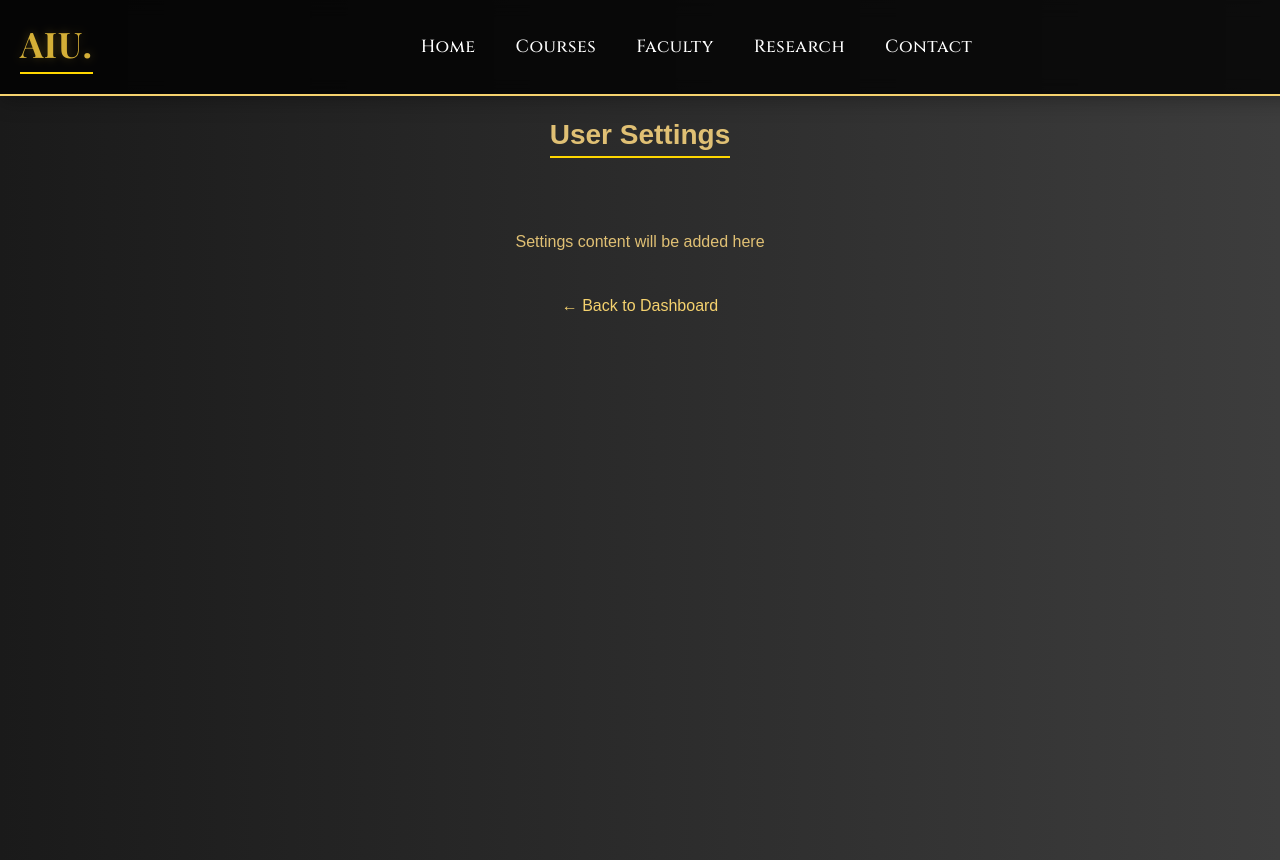
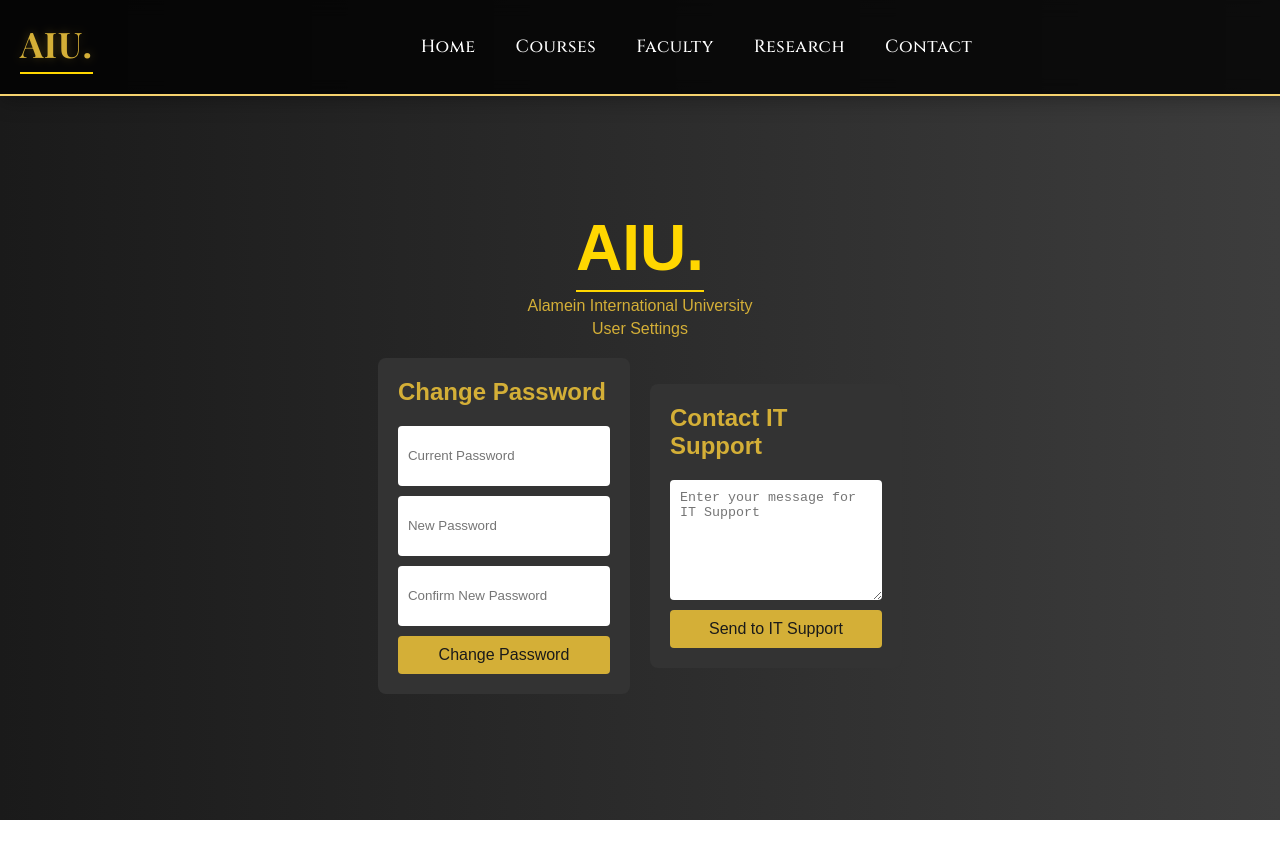
Before and after one commit to Mohamed-Elsogher/AIU-Registration-System-, a React (Vite) app: page /settings in a window 1280 px wide. After the commit the page ends 820 px from the top, so only its background shows below. Built offline with nearby package versions, Linux system fonts and the light colour scheme.

Commit message:
Add User Settings

```diff
--- /dev/null
+++ b/src/components/UserSettings.css
@@ -0,0 +1,75 @@
+.user-settings {
+    margin-top: 15%;
+    color: #d4af37;
+    padding: 20px;
+    font-family: 'Arial', sans-serif;
+  }
+
+  .settings-header {
+    text-align: center;
+    margin-bottom: 20px;
+  }
+
+  .settings-header h1 {
+    font-size: 4em;
+    margin: 0;
+  }
+
+  .settings-header p {
+    margin: 5px 0;
+  }
+
+  .settings-content {
+    display: flex;
+    flex-direction: row;
+    align-items: center;
+    gap: 20px;
+  }
+
+  .change-password, .contact-it {
+    background-color: #333;
+    padding: 20px;
+    border-radius: 8px;
+    width: 100%;
+    max-width: 500px;
+  }
+
+  .change-password h2, .contact-it h2 {
+    margin-top: 0;
+    color: #d4af37;
+  }
+
+  .change-password form, .contact-it form {
+    display: flex;
+    flex-direction: column;
+  }
+
+  .change-password input, .contact-it textarea {
+    margin-bottom: 10px;
+    padding: 10px;
+    border: none;
+    border-radius: 4px;
+  }
+
+  .change-password input[type="password"] {
+    height: 40px;
+  }
+
+  .contact-it textarea {
+    height: 100px;
+    resize: vertical;
+  }
+
+  .change-password button, .contact-it button {
+    padding: 10px;
+    background-color: #d4af37;
+    color: #1a1a1a;
+    border: none;
+    border-radius: 4px;
+    cursor: pointer;
+    font-size: 1em;
+  }
+
+  .change-password button:hover, .contact-it button:hover {
+    background-color: #b89a36;
+  }
--- /dev/null
+++ b/src/components/UserSettings.jsx
@@ -0,0 +1,74 @@
+import React, { useState } from 'react';
+import './UserSettings.css'; // Custom CSS for styling
+
+const UserSettings = () => {
+  const [currentPassword, setCurrentPassword] = useState('');
+  const [newPassword, setNewPassword] = useState('');
+  const [confirmPassword, setConfirmPassword] = useState('');
+  const [itSupportMessage, setItSupportMessage] = useState('');
+
+  const handleChangePassword = (e) => {
+    e.preventDefault();
+    // Here you would typically validate the passwords and send a request to change the password
+    console.log('Password change requested:', { currentPassword, newPassword, confirmPassword });
+  };
+
+  const handleContactIT = (e) => {
+    e.preventDefault();
+    // Here you would typically send the IT support message to a backend service
+    console.log('IT Support message:', itSupportMessage);
+  };
+
+  return (
+    <div className="user-settings">
+      <div className="settings-header">
+        <h1>AIU.</h1>
+        <p>Alamein International University</p>
+        <p>User Settings</p>
+      </div>
+      <div className="settings-content">
+        <div className="change-password">
+          <h2>Change Password</h2>
+          <form onSubmit={handleChangePassword}>
+            <input
+              type="password"
+              placeholder="Current Password"
+              value={currentPassword}
+              onChange={(e) => setCurrentPassword(e.target.value)}
+              required
+            />
+            <input
+              type="password"
+              placeholder="New Password"
+              value={newPassword}
+              onChange={(e) => setNewPassword(e.target.value)}
+              required
+            />
+            <input
+              type="password"
+              placeholder="Confirm New Password"
+              value={confirmPassword}
+              onChange={(e) => setConfirmPassword(e.target.value)}
+              required
+            />
+            <button type="submit">Change Password</button>
+          </form>
+        </div>
+        <div className="contact-it">
+          <h2>Contact IT Support</h2>
+          <form onSubmit={handleContactIT}>
+            <textarea
+              placeholder="Enter your message for IT Support"
+              value={itSupportMessage}
+              onChange={(e) => setItSupportMessage(e.target.value)}
+              required
+            />
+            <button type="submit">Send to IT Support</button>
+          </form>
+        </div>
+      </div>
+    </div>
+  );
+};
+
+export default UserSettings;
--- a/src/main.jsx
+++ b/src/main.jsx
@@ -18,6 +18,7 @@ import Landingpage from "./Landingpage";
 import Login from "./Login";
 import Register from "./Register";
 import ResearchInfo from "./ResearchInfo";
+import UserSettings from "./components/UserSettings";
 
 createRoot(document.getElementById("root")).render(
   <StrictMode>
@@ -27,6 +28,8 @@ createRoot(document.getElementById("root")).render(
         <Route path="/" element={<Landingpage />} />
         <Route path="/courses" element={<Courses />} />
         <Route path="/faculty" element={<FacultyInfo />} />
+        <Route path="/settings" element={<UserSettings/>}/>
+
         <Route path="/research" element={<ResearchInfo />} />
         <Route path="/contact" element={<ContactUs/>}/>
         <Route path="/login" element={<Login />} />
@@ -35,7 +38,6 @@ createRoot(document.getElementById("root")).render(
         <Route path="/registration" element={<Registration />} />
         <Route path="/academic" element={<div className="page-container"><div className="page-header"><h1>Academic Records</h1></div><div className="page-content"><p>Academic Records content will be added here</p></div><div className="back-link"><a href="/dashboard">← Back to Dashboard</a></div></div>} />
         <Route path="/payments" element={<div className="page-container"><div className="page-header"><h1>University Payments</h1></div><div className="page-content"><p>Payments content will be added here</p></div><div className="back-link"><a href="/dashboard">← Back to Dashboard</a></div></div>} />
-        <Route path="/settings" element={<div className="page-container"><div className="page-header"><h1>User Settings</h1></div><div className="page-content"><p>Settings content will be added here</p></div><div className="back-link"><a href="/dashboard">← Back to Dashboard</a></div></div>} />
 
         {/* Manage Classes Routes */}
         <Route path="/manage-classes" element={<ManageClasses />} />
@@ -59,7 +61,6 @@ createRoot(document.getElementById("root")).render(
 
         <Route path="/year-three/first-semester" element={<div className="page-container"><div className="page-header"><h1>Third Year - First Semester</h1></div><div className="page-content"><p>First semester courses will be added here</p></div><div className="back-link"><a href="/year-three">← Back to Third Year</a></div></div>} />
         <Route path="/year-three/second-semester" element={<div className="page-container"><div className="page-header"><h1>Third Year - Second Semester</h1></div><div className="page-content"><p>Second semester courses will be added here</p></div><div className="back-link"><a href="/year-three">← Back to Third Year</a></div></div>} />
-
         <Route path="/year-four/first-semester" element={<div className="page-container"><div className="page-header"><h1>Fourth Year - First Semester</h1></div><div className="page-content"><p>First semester courses will be added here</p></div><div className="back-link"><a href="/year-four">← Back to Fourth Year</a></div></div>} />
         <Route path="/year-four/second-semester" element={<div className="page-container"><div className="page-header"><h1>Fourth Year - Second Semester</h1></div><div className="page-content"><p>Second semester courses will be added here</p></div><div className="back-link"><a href="/year-four">← Back to Fourth Year</a></div></div>} />
       </Routes>
```
